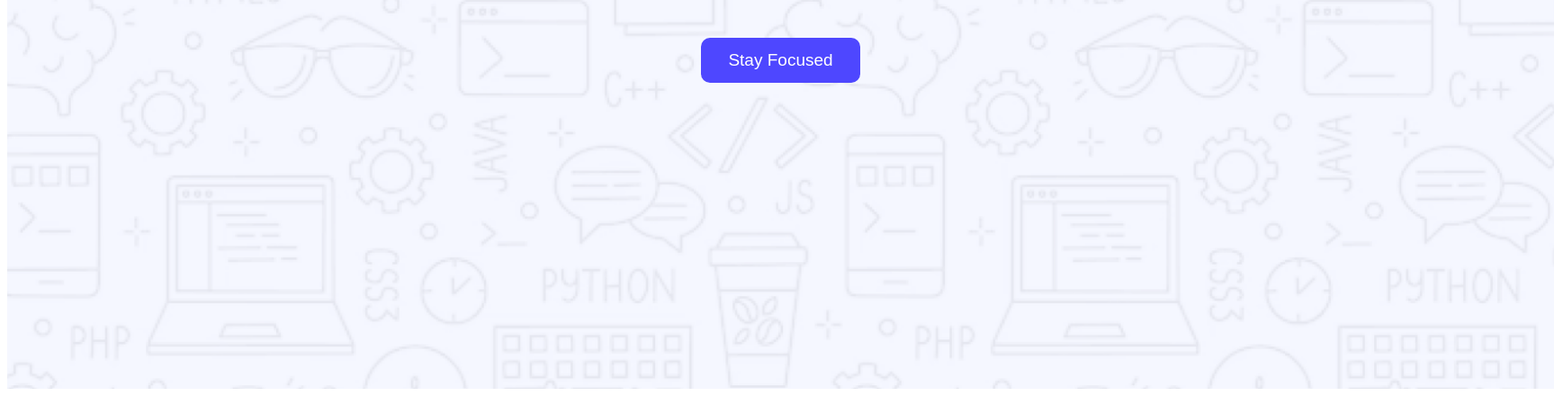
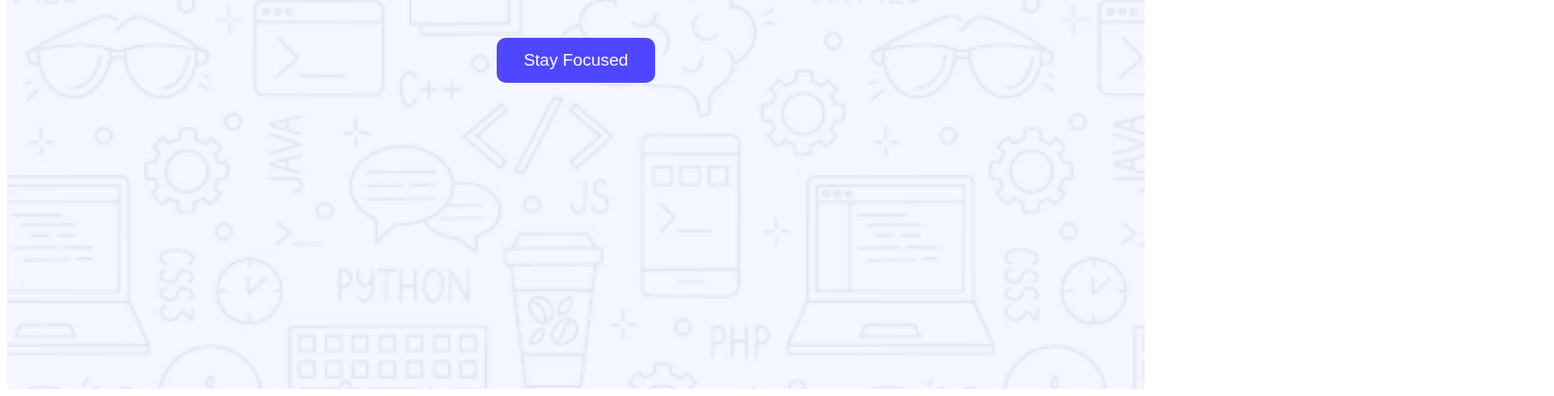
Before and after one commit to Taoshif1/PH-A1, a plain HTML site: page index.html in a window 1280 px wide. Shown: the part 426-866 px from the top of the page at 90% size, 1727 px wide, since content can reach past the window. Drawn offline with Linux system fonts and the light colour scheme; a web font is replaced by a local one.

Commit message:
Fixed hero sec banner size

```diff
--- a/styles/style.css
+++ b/styles/style.css
@@ -64,5 +64,5 @@
     background-size: cover;
     background-position: center;
     height: 850px;
-    width: 1719px;
+    max-width: 1900px;
 }
```
